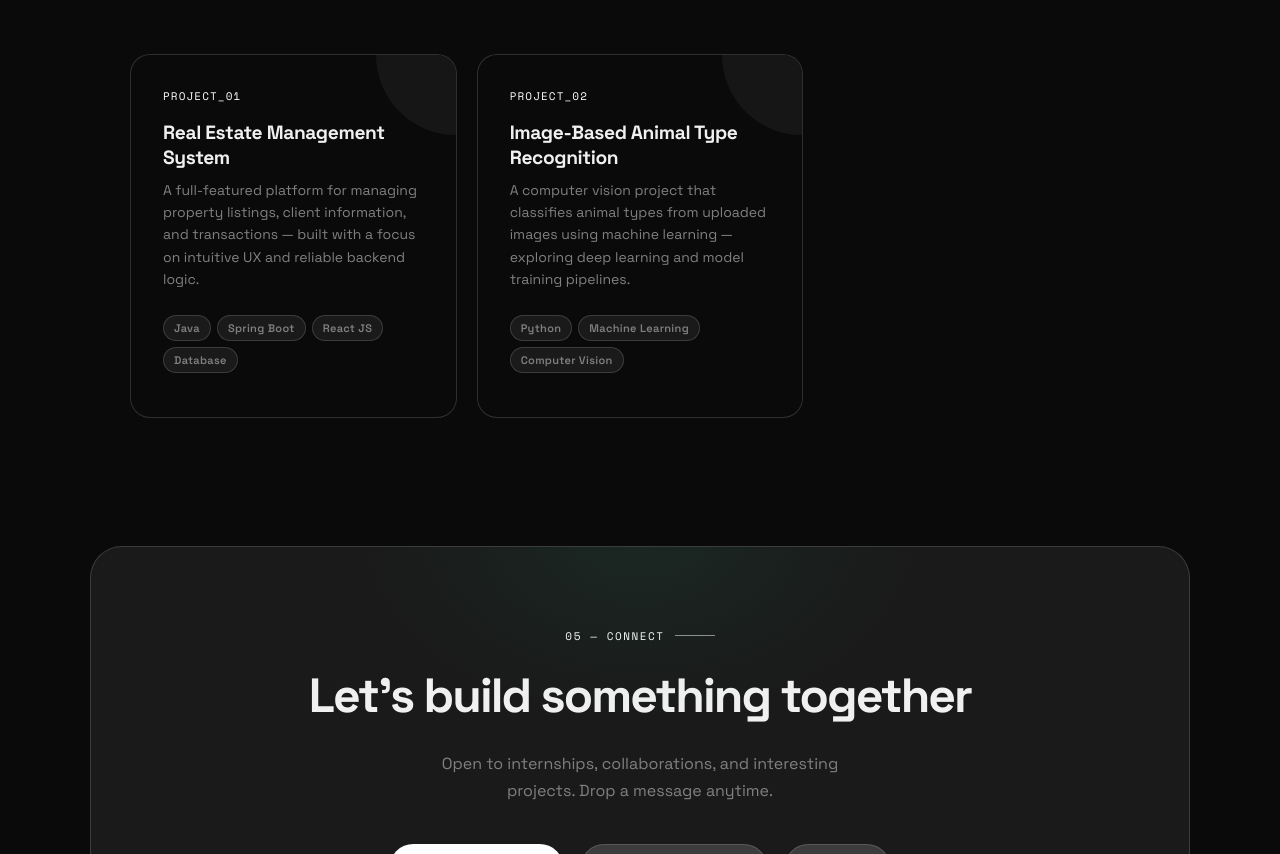
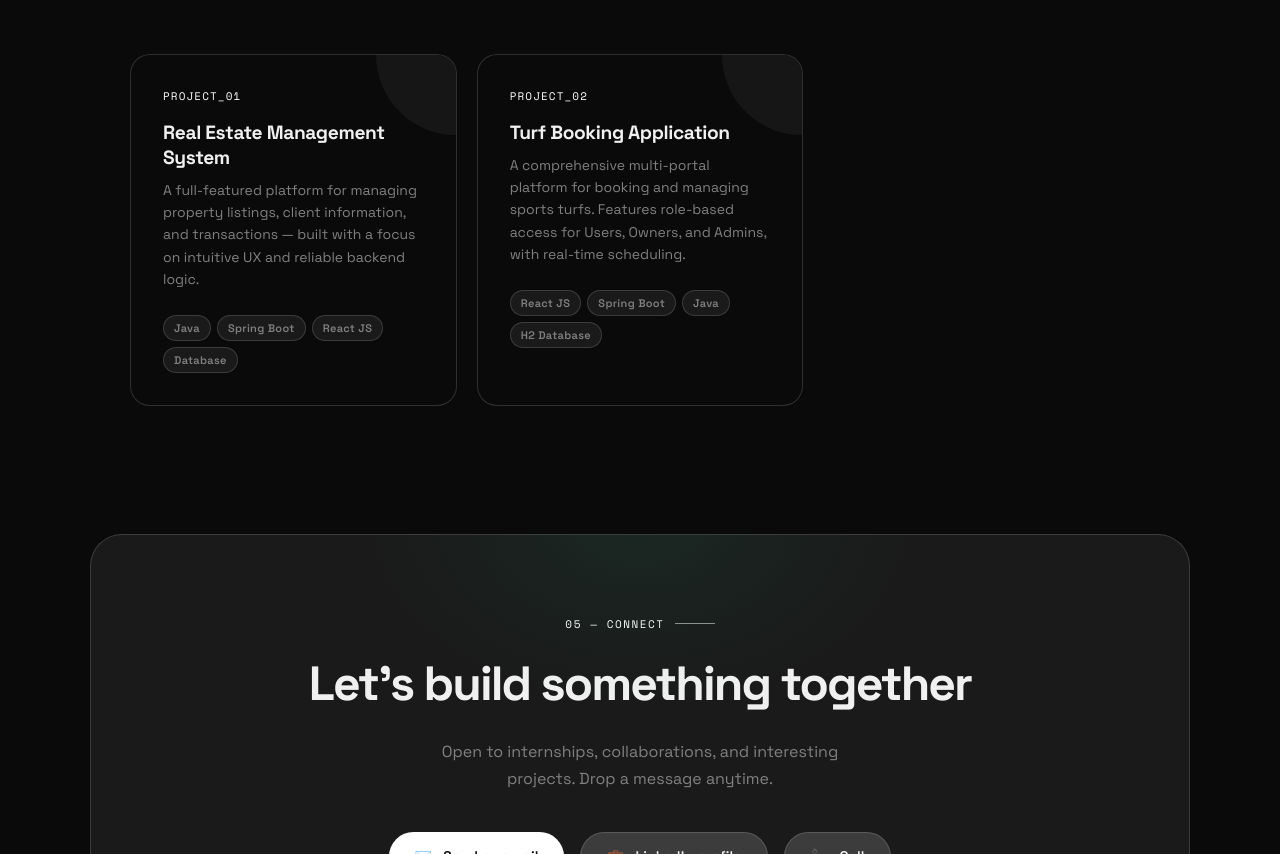
Before and after one commit to JeevanPranav2006/Jeev-Portfolio, a React (Vite) app: page / in a window 1280 px wide. Shown: the part 3440-4294 px from the top of the page. Built offline with nearby package versions, Linux system fonts and the light colour scheme.

Commit message:
feat: add ProjectsSection component to display project portfolio cards

```diff
--- a/src/sections/ProjectsSection.jsx
+++ b/src/sections/ProjectsSection.jsx
@@ -20,15 +20,15 @@ export default function ProjectsSection() {
         </div>
         <div className="project-card">
           <p className="project-num">PROJECT_02</p>
-          <h3 className="project-name">Image-Based Animal Type Recognition</h3>
+          <h3 className="project-name">Turf Booking Application</h3>
           <p className="project-desc">
-            A computer vision project that classifies animal types from uploaded images
-            using machine learning — exploring deep learning and model training pipelines.
+            A comprehensive multi-portal platform for booking and managing sports turfs. Features role-based access for Users, Owners, and Admins, with real-time scheduling.
           </p>
           <div className="project-tags" style={{ marginBottom: '12px' }}>
-            <span className="ptag">Python</span>
-            <span className="ptag">Machine Learning</span>
-            <span className="ptag">Computer Vision</span>
+            <span className="ptag">React JS</span>
+            <span className="ptag">Spring Boot</span>
+            <span className="ptag">Java</span>
+            <span className="ptag">H2 Database</span>
           </div>
         </div>
       </div>
```
